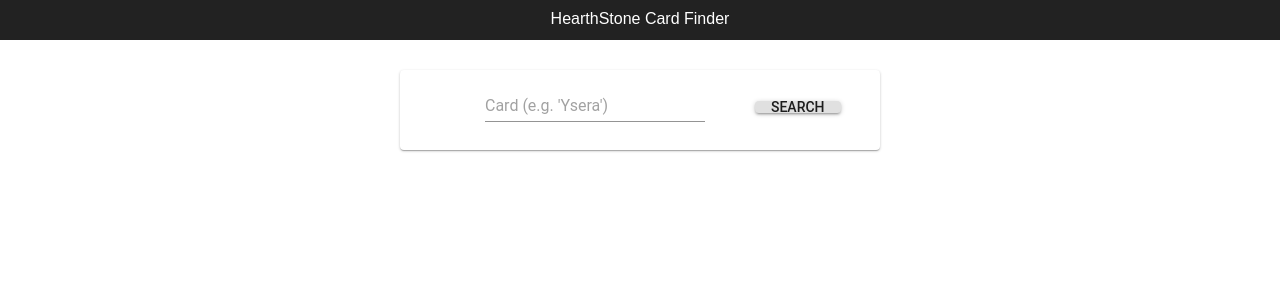
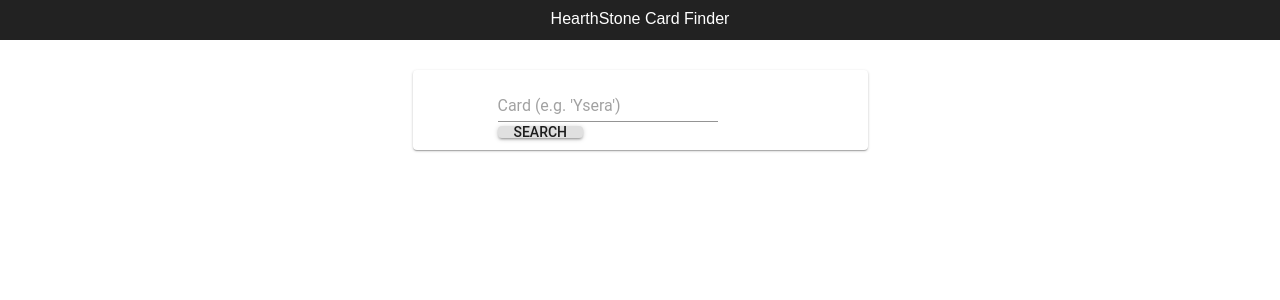
Before and after one commit to bowenzheng98/Hearthstone_Card_Finder, a React (Create React App) app: page / in a window 1280 px wide. Shown: the top 300 px of the page. Built offline with nearby package versions, Linux system fonts and the light colour scheme; the HTML template or start-up script is replaced by a standard one.

Commit message:
Fixed bugs

```diff
--- a/src/App.css
+++ b/src/App.css
@@ -5,13 +5,14 @@
 }
 .Main-card{
   margin-top: 30px;
-  margin-right: 400px;
-  margin-left: 400px;
+  margin-right: auto;
+  margin-left: auto;
   margin-bottom: 25px;
   height: 40px;
   padding: 20px;
   padding-left: 85px;
-  max-width: 450px;
+  width: 350px;
+  min-width: 350px;
 }
 .Search-button{
   margin-left: 0px;
@@ -34,6 +35,16 @@
 }
 .Error-card{
   height: 50px;
-  min-width: 450px;
+  margin-right: auto;
+  margin-left: auto;
+  width: 455px;
+  min-width: 455px;
   text-align: center;
 }
+.HS-card{
+  width: 307px;
+}
+.HS-cardmedia{
+  justify-content: center;
+  align-items: center;
+}
--- a/src/App.tsx
+++ b/src/App.tsx
@@ -72,8 +72,8 @@
     if (this.state.display) {
       cards = this.state.image.map((image, i) => {
         return (
-          <CardMedia key={i}>
-            <img src={image} />
+          <CardMedia key={i} className="HS-cardmedia">
+            <img src={image} className="HS-card"/>
           </CardMedia>
         )
       })
```
